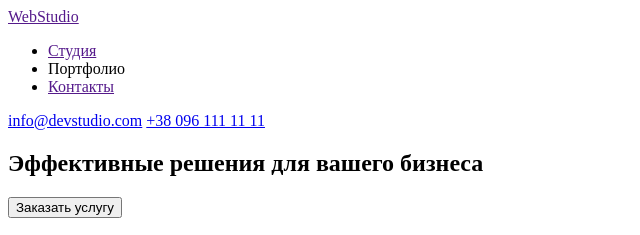
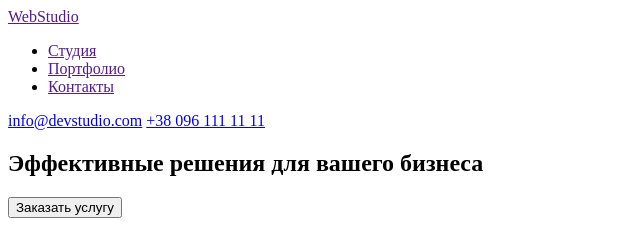
Before and after one commit to kospov/goit-markup-hw-01, a plain HTML site: page index.html in a window 1280 px wide. Shown: the top 235 px of the page, 0-640 px from the left. Drawn offline with Linux system fonts and the light colour scheme.

Commit message:
Исправлена ошибка в Навигации (строка 17)

```diff
--- a/index.html
+++ b/index.html
@@ -14,7 +14,7 @@
             <nav>
                 <ul>
                     <li><a href="">Студия</a></li>
-                    <li><a href=""></a>Портфолио</li>
+                    <li><a href="">Портфолио</a></li>
                     <li><a href="">Контакты</a></li>
                 </ul>
             </nav>
```
